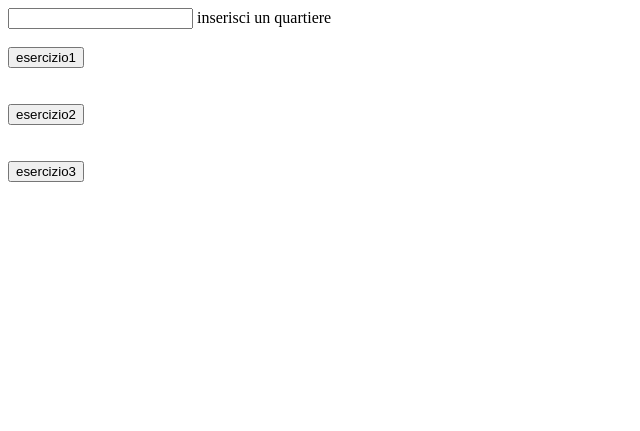
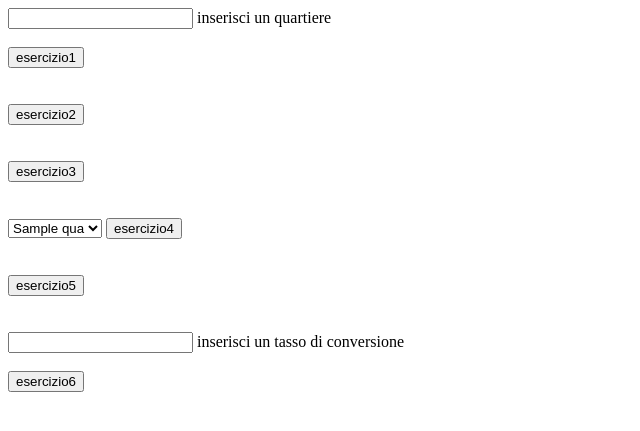
Before and after one commit to Riccardolotorto/flaskPandasFunzioni, a Flask app: template templates/home.html in a window 1280 px wide. Shown: the top 431 px of the page, without its empty margins (0-640 px from the left). Run offline with Flask 3, Linux system fonts and the light colour scheme; the template is opened without the code that fills it: most values are stand-ins (such as "Sample title", 1, 10 or a date in 2020); parts of the project's set-up code (start-up, migrations or seed data) failed here and were passed over.

Commit message:
completo

```diff
--- a/app.py
+++ b/app.py
@@ -6,7 +6,9 @@ df = pd.read_excel("https://github.com/tommella90/milano-housing-price/blob/main
 
 @app.route('/')
 def home():
-    return render_template("home.html")
+    q = list(set(df["neighborhood"].dropna()))
+    q.sort()
+    return render_template("home.html", lista = q)
 
 @app.route('/esercizio1', methods = ["GET"])
 def esercizio1():
@@ -25,5 +27,27 @@ def esercizio3():
     dfquartieri = df[["neighborhood"]].drop_duplicates().sort_values(by="neighborhood").dropna().to_html()
     return render_template("risultato.html", tabella = dfquartieri)
 
+@app.route('/esercizio4', methods = ["GET"])
+def esercizio4():
+    zona = request.args.get("zona")
+    dfZona = df[df["neighborhood"].str.contains(zona, na = False)]
+    prezzo_medio = round(df["price"].mean(), 0)
+    return render_template("risultato.html", lista = prezzo_medio)
+
+@app.route('/esercizio5')
+def esercizio5():
+    dfPrezzi = df.groupby("neighborhood")[["price"]].mean().sort_values("price", ascending = False).reset_index().dropna().to_html()
+    return render_template("risultato.html", tabella = dfPrezzi)
+
+@app.route('/esercizio6', methods = ["GET"])
+def esercizio6():
+    tasso = float(request.args.get("tasso"))
+    def conversione(euro, tasso):
+        return euro * tasso
+    d = df.groupby("neighborhood")[["price"]].mean().sort_values("price", ascending = False).reset_index().dropna()
+    dfAltraValuta = conversione(d[["price"]].dropna(), tasso).to_html()
+    return render_template("risultato.html", tabella = dfAltraValuta)
+
+
 if __name__ == '__main__':
   app.run(host='0.0.0.0', port=3245, debug=True)
--- a/templates/home.html
+++ b/templates/home.html
@@ -4,7 +4,7 @@
         <meta charset="UTF-8">
         <meta http-equiv="X-UA-Compatible" content="IE=edge">
         <meta name="viewport" content="width=device-width, initial-scale=1.0">
-        <title>Document</title>
+        <title>home</title>
     </head>
     <body>
         <form action = "/esercizio1" method = "get">
@@ -17,5 +17,20 @@
         <form action = "/esercizio3">
             <input type = "submit" value = "esercizio3">
         </form><br><br>
+        <form action = "/esercizio4" method = "get">
+            <select name = "zona">
+                {%for qua in lista%}
+                    <option value = "{{qua}}">{{qua}}</option>
+                {%endfor%}
+            </select>
+            <input type = "submit" value = "esercizio4">
+        </form><br><br>
+        <form action = "/esercizio5">
+            <input type = "submit" value = "esercizio5">
+        </form><br><br>
+        <form action = "/esercizio6" method="get">
+            <input type = "text" name = "tasso"> inserisci un tasso di conversione<br><br>
+            <input type = "submit" value = "esercizio6">
+        </form>
     </body>
 </html>
--- a/templates/risultato.html
+++ b/templates/risultato.html
@@ -4,7 +4,7 @@
         <meta charset="UTF-8">
         <meta http-equiv="X-UA-Compatible" content="IE=edge">
         <meta name="viewport" content="width=device-width, initial-scale=1.0">
-        <title>Document</title>
+        <title>risultato</title>
     </head>
     <body>
         {{tabella|safe}}
```
